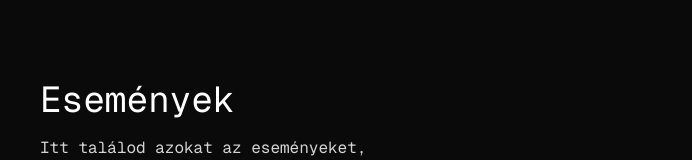
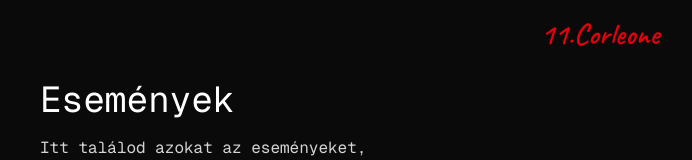
Before and after one commit to Benceszalaiii/cukikak, a Next.js app: page /timeline in a window 1280 px wide. Shown: the top 160 px of the page, without its empty margins (40-732 px from the left). Built offline with nearby package versions, Linux system fonts and the light colour scheme; no server answers; the database is empty; what tailwindcss-motion would draw is missing.

Commit message:
Huge szex

```diff
--- a/src/app/timeline/page.tsx
+++ b/src/app/timeline/page.tsx
@@ -4,6 +4,7 @@ import { Timeline } from "@/components/aceternity/timeline";
 import { getUser } from "@/lib/db";
 import { UserRoles } from "@prisma/client";
 import { getEntries } from "./actions";
+import Link from "next/link";
 
 export type TimelinePropWithUserData = {
   createdBy: {
@@ -33,6 +34,9 @@ export default async function Page() {
   const user = await getUser();
   return (
     <>
+    <div className="flex fixed items-center w-full z-10 top-4 text-red-600 justify-center">
+    <Link href={"/"} className="duration-700 ease-out font-caveat text-3xl font-semibold transition-all hover:motion-preset-stretch-md">11.Corleone</Link>
+    </div>
       <Timeline data={data} canAdd={user?.role === "STAFF"}></Timeline>
     </>
   );
--- a/src/components/magicui/avatar-circles.tsx
+++ b/src/components/magicui/avatar-circles.tsx
@@ -22,7 +22,7 @@ export const AvatarCircles = ({
   return (
 
       <div
-        className={cn("z-10 cursor-pointer flex -space-x-4 rtl:space-x-reverse", className)}
+        className={cn("z-10  cursor-pointer flex -space-x-4 rtl:space-x-reverse", className)}
       >
         {avatarUrls.map((avatar, index) => (
           <Tooltip  key={index}>
--- a/src/components/timeline/entry.tsx
+++ b/src/components/timeline/entry.tsx
@@ -38,7 +38,7 @@ export default function Entry({ data }: { data: TimelinePropWithUserData }) {
           );
         })}
       </div>
-      <div className="col-span-1">
+      <div className="col-span-1 w-full justify-end flex">
         <AttendanceDialog users={data} />
       </div>
       <div className="col-span-2 tracking-wider text-neutral-400">{data.description.toUpperCase()}</div>
```
